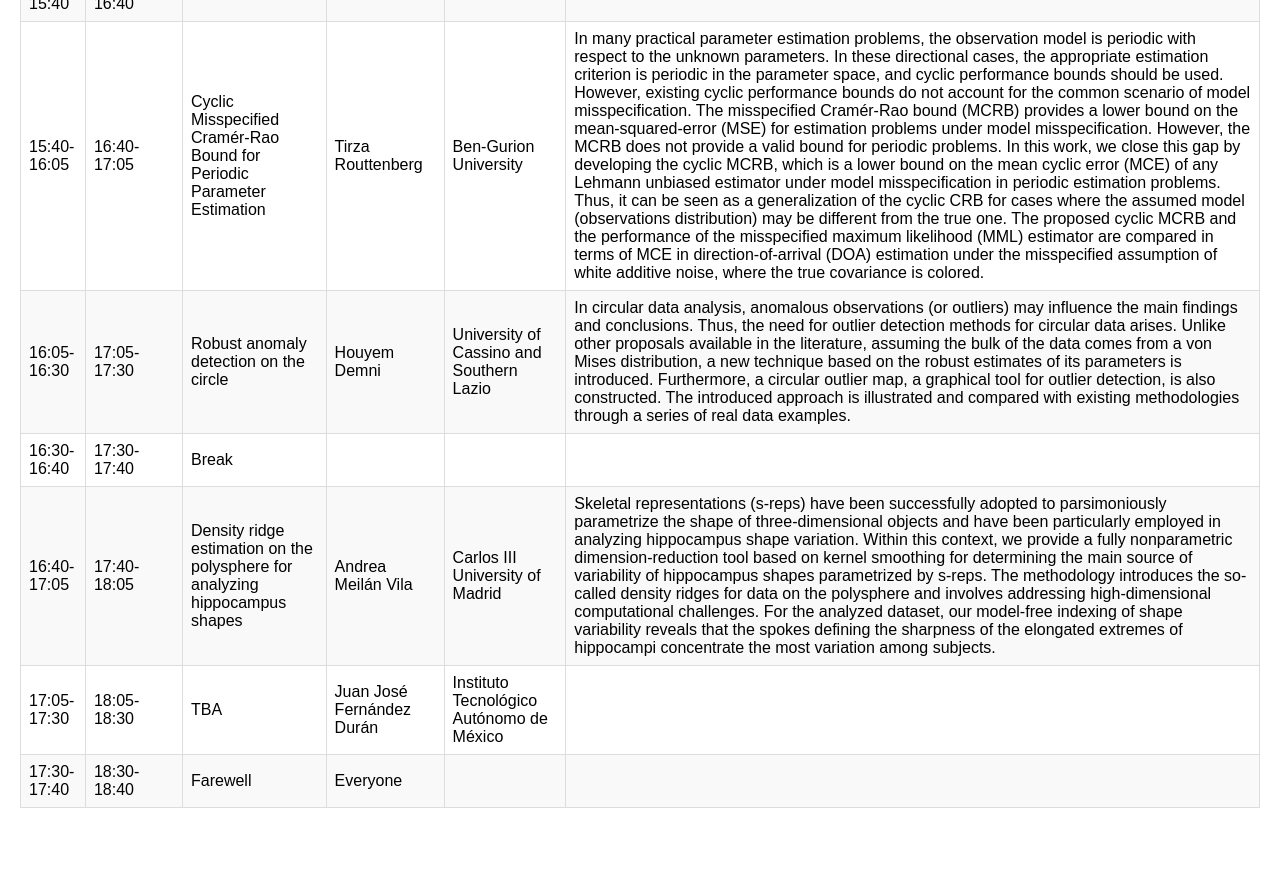
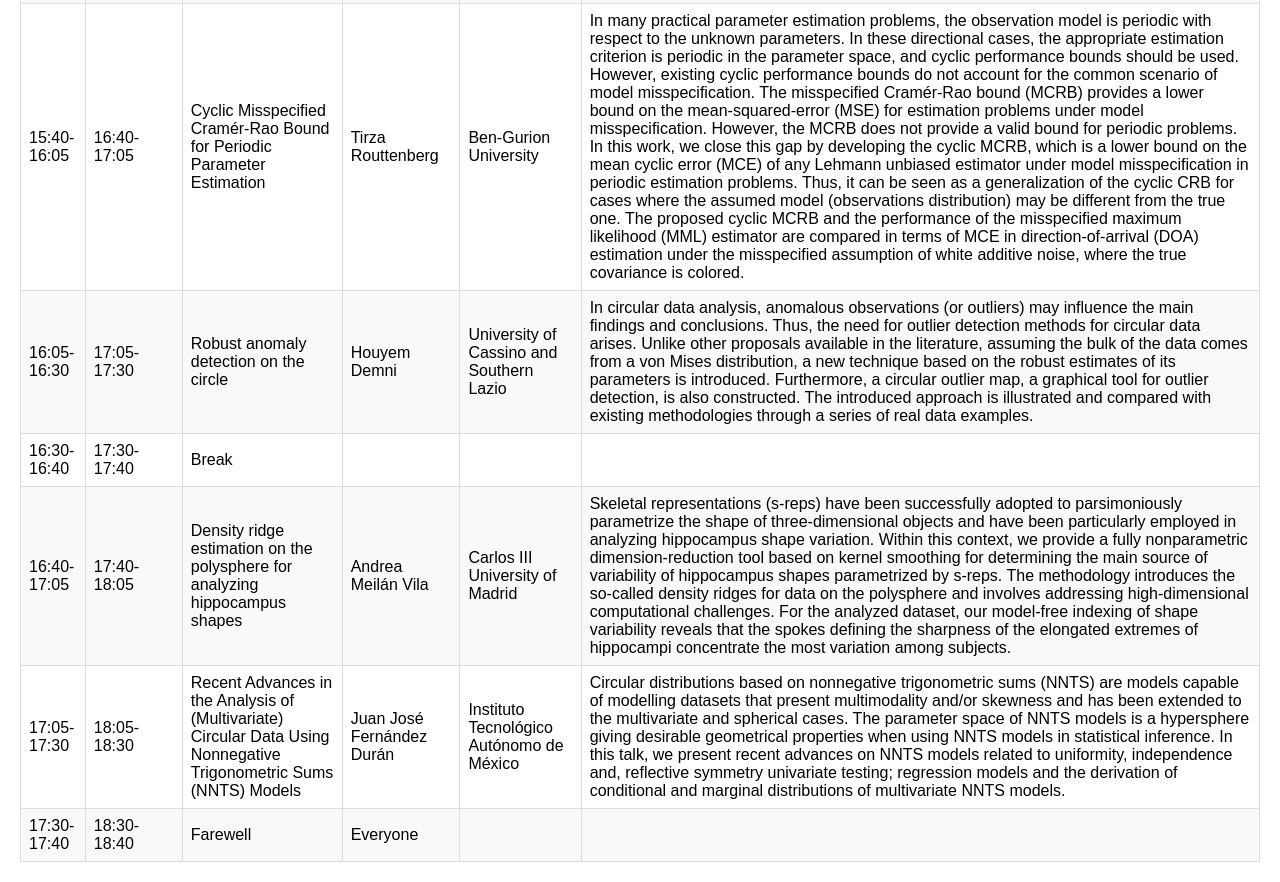
Before and after one commit to FlorianPfaff/VSDS2024, a plain HTML site: page index.html in a window 1280 px wide. Shown: the part 1298-2180 px from the top of the page. Before the commit the page ends 2126 px from the top, so only its background shows below. Drawn offline with Linux system fonts and the light colour scheme.

Commit message:
Update index.html

```diff
--- a/index.html
+++ b/index.html
@@ -166,10 +166,19 @@
         <tr>
             <td>17:05-17:30</td>
             <td>18:05-18:30</td>
-            <td>TBA</td>
+            <td>Recent Advances in the Analysis of (Multivariate) Circular Data Using
+Nonnegative Trigonometric Sums (NNTS) Models</td>
             <td>Juan José Fernández Durán</td>
             <td>Instituto Tecnológico Autónomo de México</td>
-            <td></td>
+            <td>Circular distributions based on nonnegative trigonometric sums (NNTS)
+are models capable of modelling datasets that present multimodality and/or
+skewness and has been extended to the multivariate and spherical cases.
+The parameter space of NNTS models is a hypersphere giving desirable
+geometrical properties when using NNTS models in statistical inference.
+In this talk, we present recent advances on NNTS models related to uniformity,
+independence and, reflective symmetry univariate testing; regression models and
+the derivation of conditional and marginal distributions of multivariate
+NNTS models. </td>
         </tr>
         <tr>
             <td>17:30-17:40</td>
```
